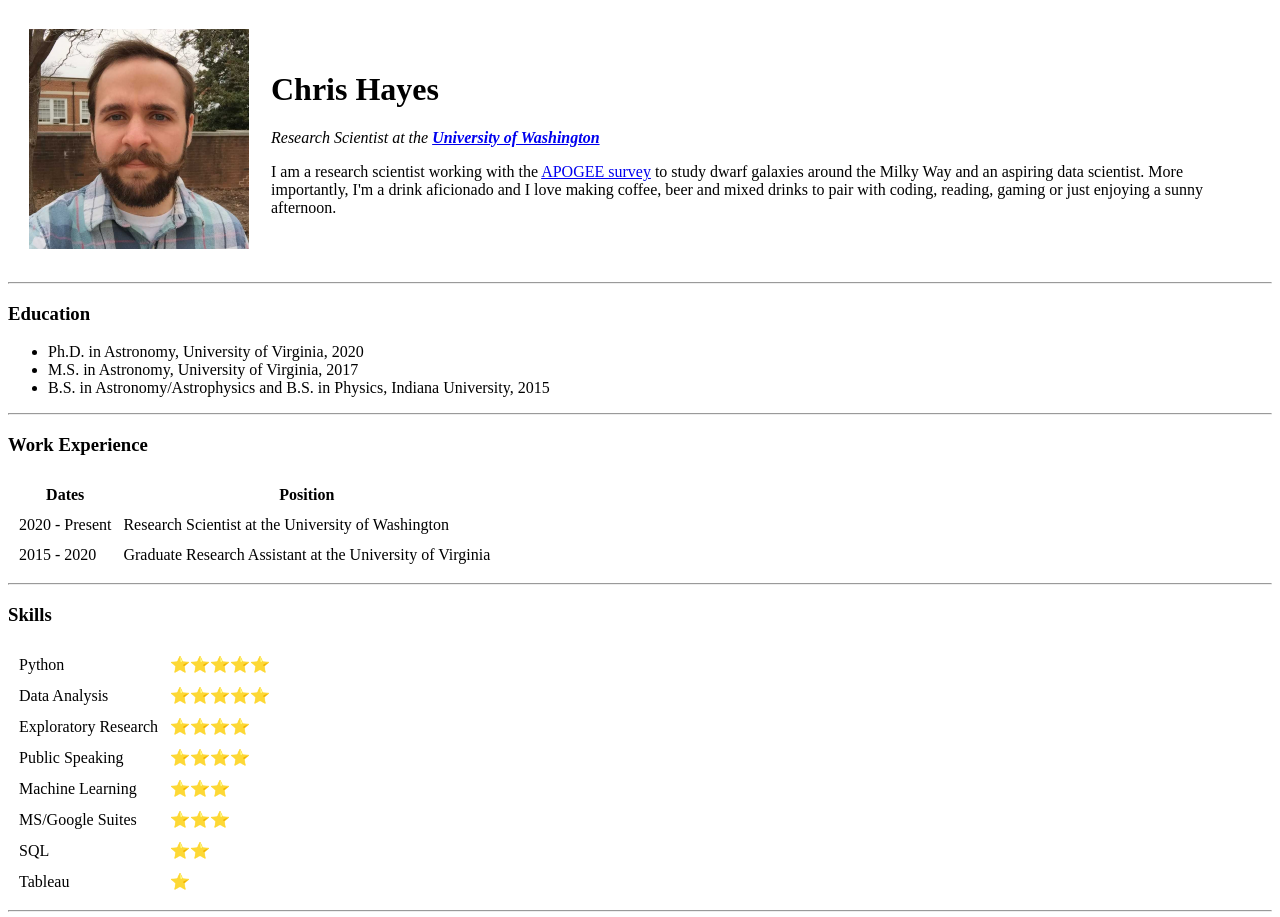
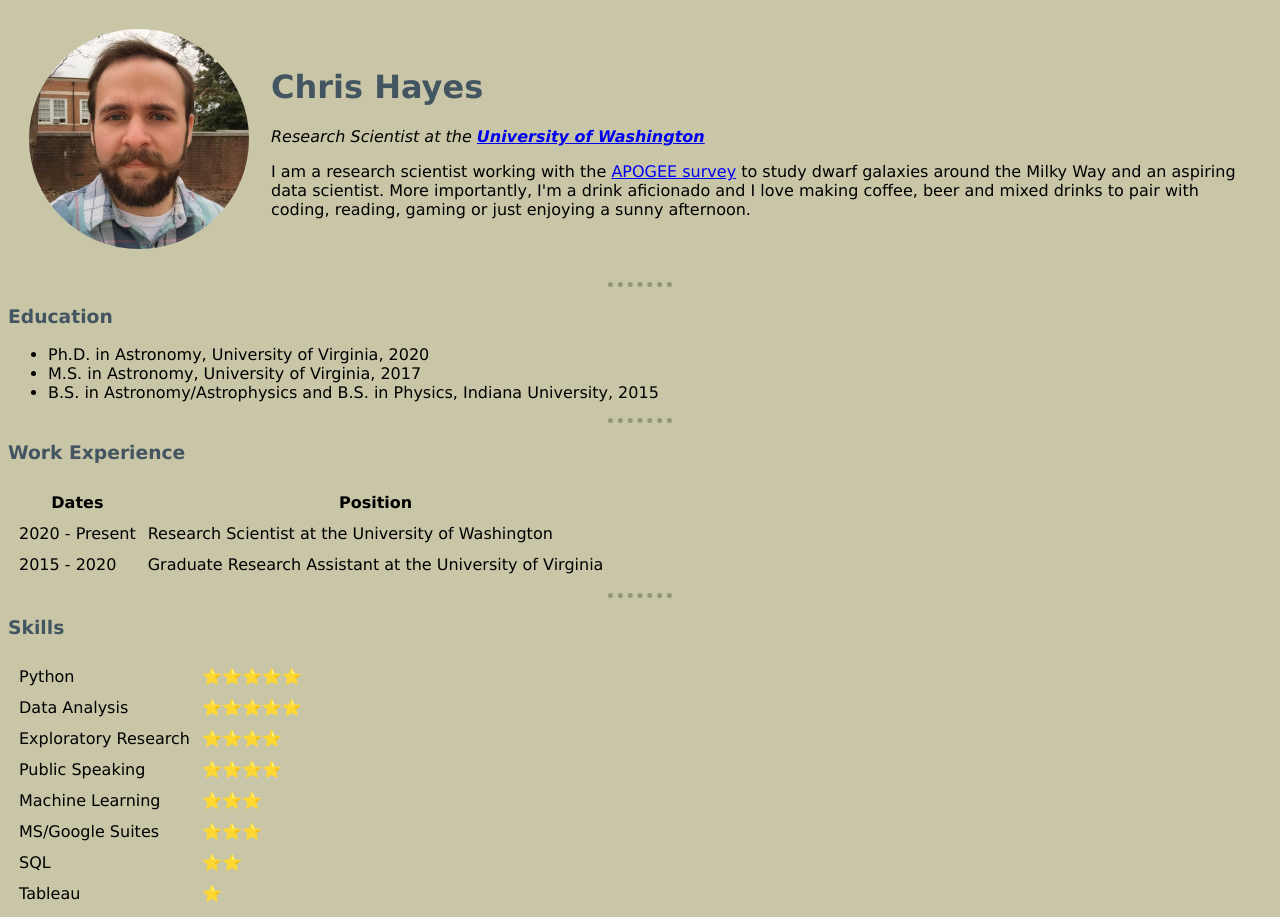
Before and after one commit to hayescr/cv, a plain HTML site: page index.html in a window 1280 px wide. Shown: the top 917 px of the page. Drawn offline with Linux system fonts and the light colour scheme.

Commit message:
Added CSS styles file.

```diff
--- /dev/null
+++ b/css/styles.css
@@ -0,0 +1,30 @@
+body {
+    background-color: #c8c6a7;
+}
+
+* {
+    font-family: Verdana, sans-serif;
+}
+
+/* * {
+    font-family: Lucida Console, monospace;
+} */
+hr {
+    border-color: #92967d;
+    border-style: dotted none none none;
+    border-width: 5px;
+    width: 5%;
+}
+
+h1 {
+    color: #435560;
+}
+
+h3 {
+    color: #435560;
+}
+
+/* CLASS SELECTORS */
+.circular {
+    border-radius: 100%
+}
--- a/index.html
+++ b/index.html
@@ -4,12 +4,14 @@
 <head>
     <meta charset="utf-8">
     <title>Chris's Personal Site</title>
+    <link rel="stylesheet" href="css/styles.css">
+
 </head>
 
 <body>
     <table cellspacing="20">
         <tr>
-            <td><img src="images/ChrisHayes1.png" alt="chris profile picture"></td>
+            <td><img class="circular" src="images/ChrisHayes1.png" alt="chris profile picture"></td>
             <td>
                 <h1>Chris Hayes</h1>
                 <p><em>Research Scientist at the <strong>
```
Also changed, not shown: contact_page.html (+2 -0 lines), hobbies.html (+2 -0 lines).
